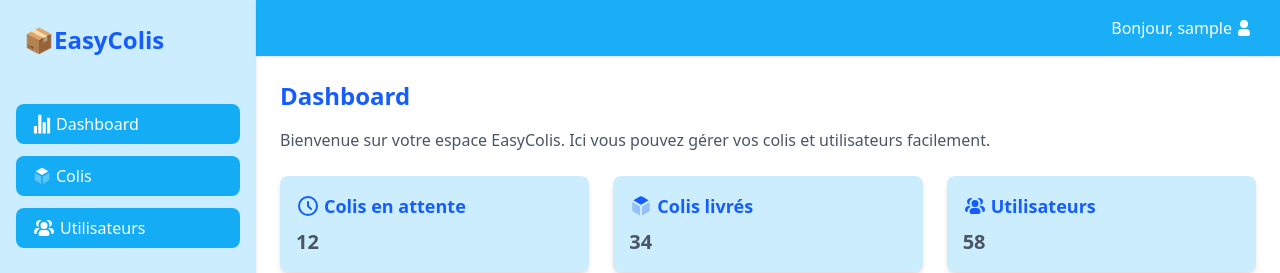
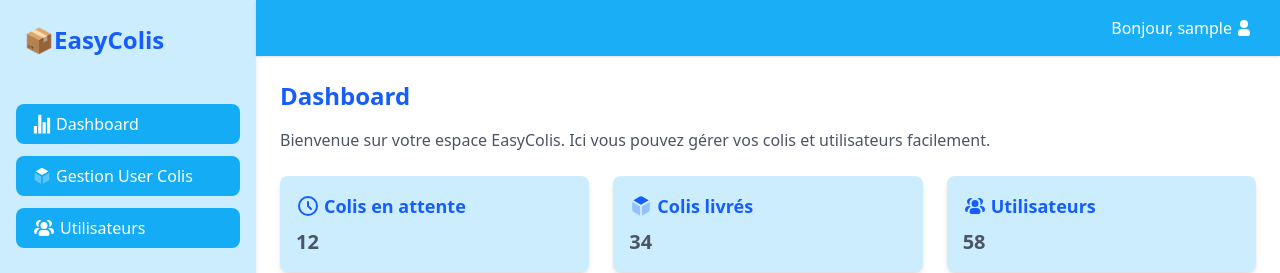
Before and after one commit to Takaritchi-00/TrackColis, an Angular app: page /dashboard in a window 1280 px wide. Shown: the top 273 px of the page. Built offline with nearby package versions, Linux system fonts and the light colour scheme; sample sign-in values are in the browser's storage.

Commit message:
modif supplémentaires

```diff
--- a/src/app/dashboard/dashboard.html
+++ b/src/app/dashboard/dashboard.html
@@ -14,7 +14,7 @@
         </a>
         <a routerLink="/dashboard/colis" class="bg-sky-500/90 block px-4 py-2 rounded-lg text-white font-medium hover:bg-blue-50 hover:text-blue-600 transition flex items-center gap-1">
             <svg xmlns="http://www.w3.org/2000/svg" width="20" height="20" viewBox="0 0 24 24"><path fill="#ffffff" d="m20.765 7.982l.022.19l.007.194v7.268a2.5 2.5 0 0 1-1.099 2.07l-.15.095l-6.295 3.634l-.124.067l-.126.06v-8.99z" class="duoicon-secondary-layer" opacity=".3"/><path fill="#ffffff" d="m13.25 2.567l6.294 3.634q.076.044.148.092L12 10.838L4.308 6.293a3 3 0 0 1 .148-.092l6.294-3.634a2.5 2.5 0 0 1 2.5 0" class="duoicon-primary-layer"/><path fill="#ffffff" d="M3.235 7.982L11 12.571v8.988a2 2 0 0 1-.25-.126l-6.294-3.634a2.5 2.5 0 0 1-1.25-2.165V8.366q0-.195.03-.384z" class="duoicon-secondary-layer" opacity=".3"/></svg>
-          Colis
+          Gestion User Colis
         </a>
         <a routerLink="/dashboard" class="bg-sky-500/90 block px-4 py-2 rounded-lg text-white font-medium hover:bg-blue-50 hover:text-blue-600 transition flex items-center gap-1">
             <svg class="w-6 h-6 text-white dark:text-white" aria-hidden="true" xmlns="http://www.w3.org/2000/svg" width="24" height="24" fill="currentColor" viewBox="0 0 24 24">
--- a/src/app/user-colis/add-user-colis/add-user-colis.ts
+++ b/src/app/user-colis/add-user-colis/add-user-colis.ts
@@ -7,7 +7,7 @@ import { NgIf } from '@angular/common';
 
 @Component({
   selector: 'app-add-user-colis',
-  imports: [ReactiveFormsModule, NgIf],
+  imports: [ReactiveFormsModule],
   templateUrl: './add-user-colis.html',
   styleUrl: './add-user-colis.scss',
 })
--- a/src/app/user-colis/user-colis.ts
+++ b/src/app/user-colis/user-colis.ts
@@ -9,7 +9,7 @@ import { NgFor, NgIf } from '@angular/common';
 
 @Component({
   selector: 'app-user-colis',
-  imports: [RouterLink, RouterLinkActive, RouterOutlet, NgFor, NgIf],
+  imports: [RouterLink, NgFor, NgIf],
   templateUrl: './user-colis.html',
   styleUrl: './user-colis.scss',
 })
```
